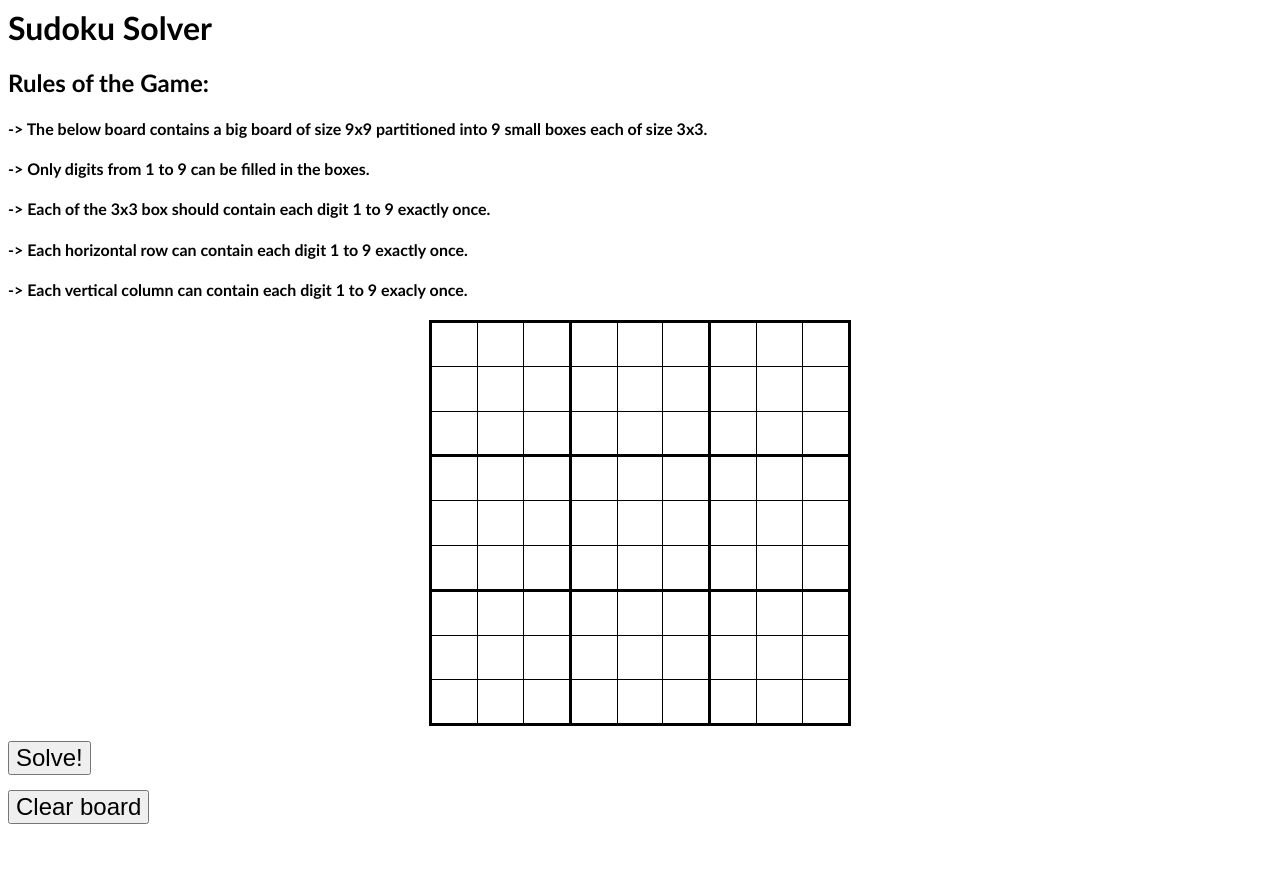
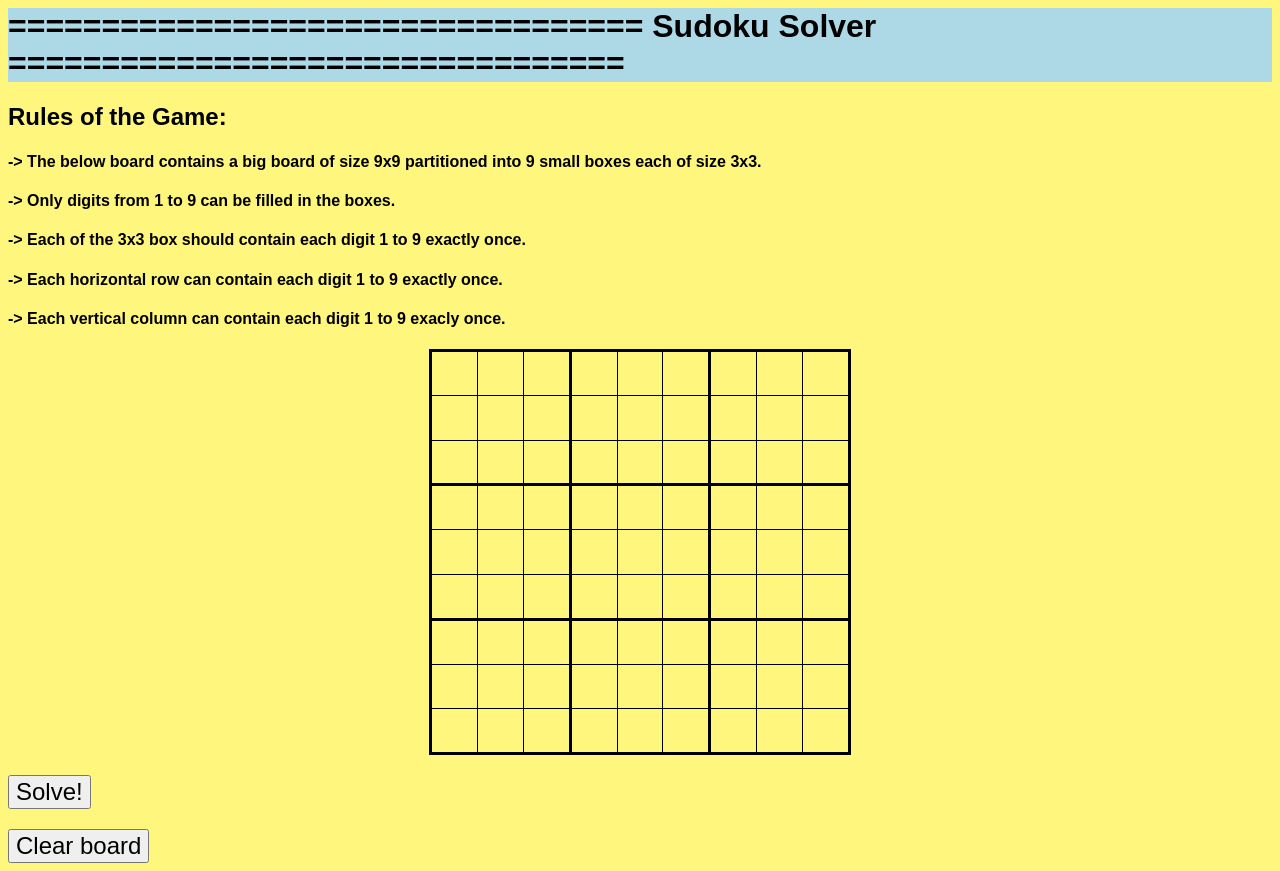
Before and after one commit to Karthik-Veeranki/Sudoku-Solver, a plain HTML site: page index.html in a window 1280 px wide. Before the commit the page ends 832 px from the top, so only its background shows below. Drawn offline with Linux system fonts and the light colour scheme.

Commit message:
Update index.html

```diff
--- a/index.html
+++ b/index.html
@@ -1,22 +1,27 @@
 <html>
 <head>
-  <title></title>
+  <title>Sudoku Solver</title>
   <script type="text/javascript" src="sudoku.js"></script>
   <script type="text/javascript" src="analytics.js"></script>
   <style type="text/css">
 
     body
 	{
-		font-family: Calibri, sans-serif;
+		font-family: Times new Romans, sans-serif;
+		background-color: #FFF77D;
 	}
 
-
+    h1
+	{
+		background-color: #add8e6;
+	}
     table
 	{
 		border-collapse: collapse;
 		font-size: 2em;
 		margin: 0 auto;
 	}
+
     colgroup, tbody
 	{
 		border: solid medium;
@@ -31,7 +36,7 @@
 	}
     button
 	{
-		margin-top: 15px;
+		margin-top: 20px;
 		font-size: 1.5em;
 	}
 
@@ -47,7 +52,7 @@
 
   <div id="container">
 
-    <h1 class = "padd">Sudoku Solver</h1>
+    <h1 class = "padd">==================================          Sudoku Solver         =================================</h1>
 	<h2 style = "center">Rules of the Game:</h2>
 	<h4>-> The below board contains a big board of size 9x9 partitioned into 9 small boxes each of size 3x3.</h4>
 	<h4>-> Only digits from 1 to 9 can be filled in the boxes.</h4>
```
